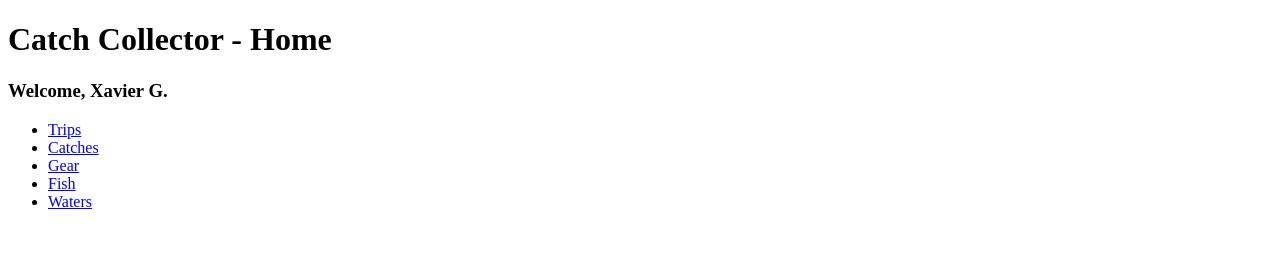
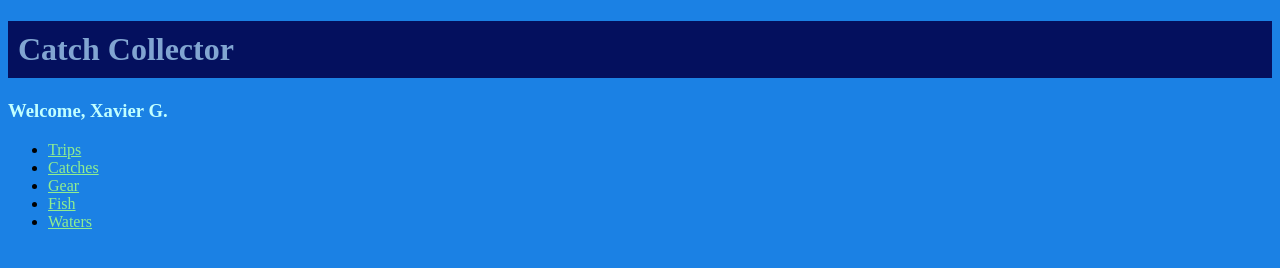
Before and after one commit to xgarcia17/Catch-Collector, a website: page packages/proto/public/index.html in a window 1280 px wide. Drawn offline with Linux system fonts and the light colour scheme.

Commit message:
add initial CSS; link page.css to all pages

```diff
--- a/packages/proto/public/index.html
+++ b/packages/proto/public/index.html
@@ -1,12 +1,13 @@
 <!DOCTYPE html>
 <html lang="en">
 <head>
+    <link rel="stylesheet" href="/styles/page.css" />
     <meta charset="UTF-8">
     <meta name="viewport" content="width=device-width, initial-scale=1.0">
-    <title>Home</title>
+    <title>Catch Collector</title>
 </head>
 <body>
-    <h1>Catch Collector - Home</h1>
+    <h1>Catch Collector</h1>
     <h3>Welcome, Xavier G.</h3>
     <ul>
         <li><a href="./pages/trips.html">Trips</a></li>
--- /dev/null
+++ b/packages/proto/public/styles/page.css
@@ -0,0 +1,26 @@
+/* Background of pages */
+body {
+    background-color: #1b81e4;
+}
+
+/* All Text */
+h2, h3, h4, h5, p{
+    color: #c1ffff;
+}
+
+/* Header Text */
+h1 {
+    color: #81a5d1;
+    background-color: #04105e;
+    padding: 10px;
+}
+
+/* Link Text Color */
+a {
+    color: lightgreen;
+}
+
+/* Tables */
+table {
+    background-color: #a4905b;
+}
```
Also changed, not shown: packages/proto/public/pages/catches.html (+2 -1 lines), packages/proto/public/pages/fish.html (+2 -1 lines), packages/proto/public/pages/gear.html (+2 -1 lines), packages/proto/public/pages/trips.html (+2 -1 lines), packages/proto/public/pages/waters.html (+2 -1 lines).
